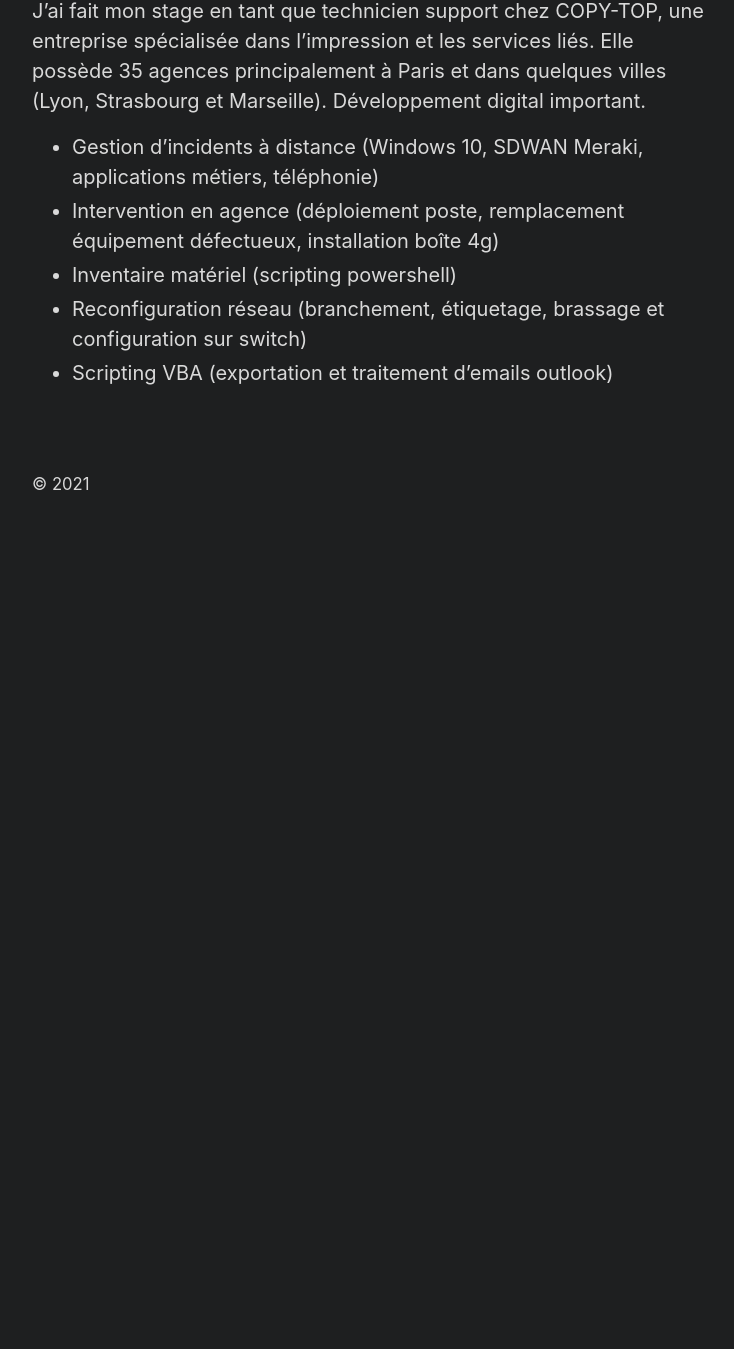
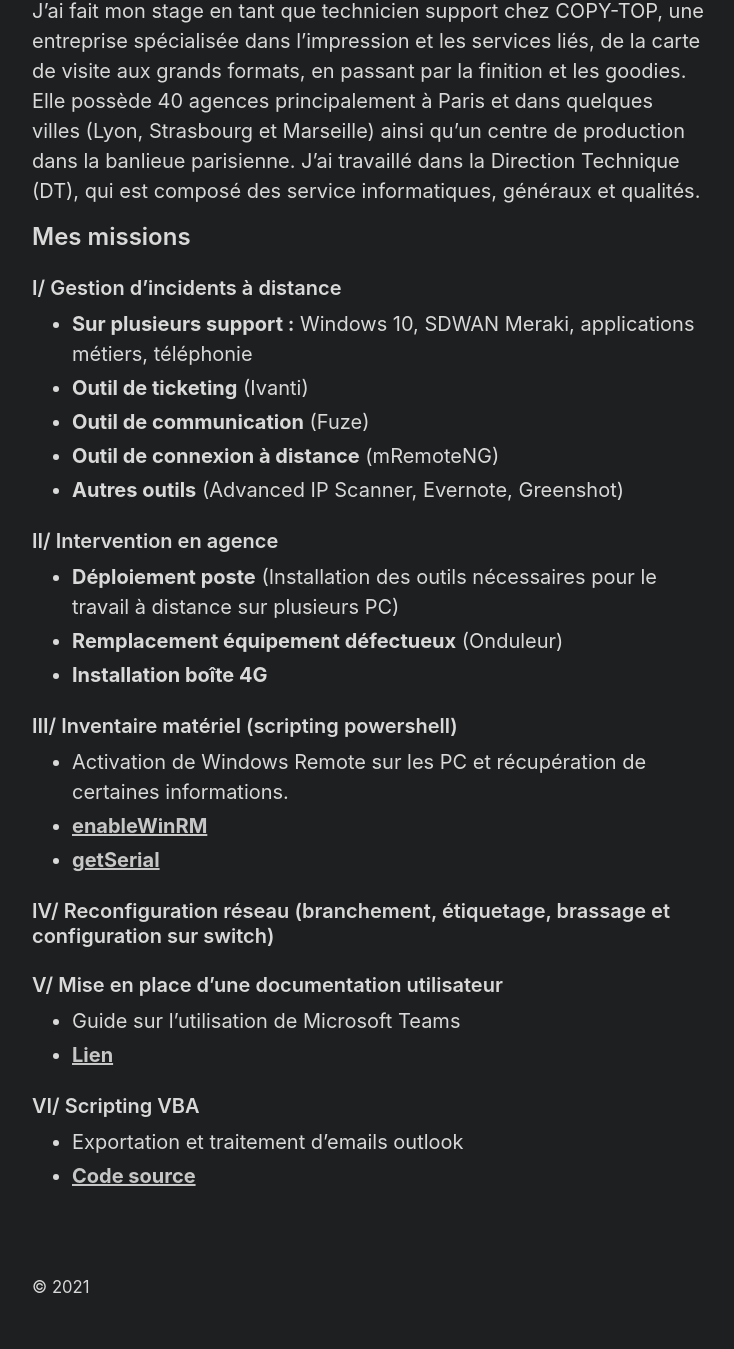
Before and after one commit to arthur-nechab/portfolio, a Jekyll site: the page built from stage.md, in a window 1280 px wide. Shown: the part 543-1892 px from the top of the page, without its empty margins (272-1006 px from the left). Built offline with Jekyll 4.4.1, drawn with Linux system fonts in a browser that asks for light colours; before the commit the page ends 1089 px from its top, so only the background shows below that.

Commit message:
Update stage.md

```diff
--- a/stage.md
+++ b/stage.md
@@ -6,12 +6,35 @@
 
 ![copytop](https://i.imgur.com/lSnvyPV.png)
 
-J'ai fait mon stage en tant que technicien support chez COPY-TOP, une entreprise spécialisée dans l'impression et les services liés.
-Elle possède 35 agences principalement à Paris et dans quelques villes (Lyon, Strasbourg et Marseille).
-Développement digital important.
+J'ai fait mon stage en tant que technicien support chez COPY-TOP, une entreprise spécialisée dans l'impression et les services liés, de la carte de visite aux grands formats, en passant par la finition et les goodies.
+Elle possède 40 agences principalement à Paris et dans quelques villes (Lyon, Strasbourg et Marseille) ainsi qu'un centre de production dans la banlieue parisienne.
+J'ai travaillé dans la Direction Technique (DT), qui est composé des service informatiques, généraux et qualités.
 
-- Gestion d’incidents à distance (Windows 10, SDWAN Meraki, applications métiers, téléphonie)
-- Intervention en agence (déploiement poste, remplacement équipement défectueux, installation boîte 4g)
-- Inventaire matériel (scripting powershell)
-- Reconfiguration réseau (branchement, étiquetage, brassage et configuration sur switch)
-- Scripting VBA (exportation et traitement d’emails outlook)
+## Mes missions
+
+### I/ Gestion d’incidents à distance
+- **Sur plusieurs support :** Windows 10, SDWAN Meraki, applications métiers, téléphonie
+- **Outil de ticketing** (Ivanti)
+- **Outil de communication** (Fuze)
+- **Outil de connexion à distance** (mRemoteNG)
+- **Autres outils** (Advanced IP Scanner, Evernote, Greenshot)
+
+### II/ Intervention en agence
+- **Déploiement poste** (Installation des outils nécessaires pour le travail à distance sur plusieurs PC)
+- **Remplacement équipement défectueux** (Onduleur)
+- **Installation boîte 4G**
+
+### III/ Inventaire matériel (scripting powershell)
+- Activation de Windows Remote sur les PC et récupération de certaines informations.
+- [**enableWinRM**](https://doc.arthur-nechab.fr/powershell/enableWinRM.html)
+- [**getSerial**](https://doc.arthur-nechab.fr/powershell/getSerial.html)
+
+### IV/ Reconfiguration réseau (branchement, étiquetage, brassage et configuration sur switch)
+
+### V/ Mise en place d'une documentation utilisateur
+- Guide sur l'utilisation de Microsoft Teams
+- [**Lien**](https://drive.google.com/file/d/114DIX71ec9tkZBdUmI3g8XWLODGSmLg1/view?usp=sharing)
+
+### VI/ Scripting VBA
+- Exportation et traitement d’emails outlook
+- [**Code source**](#)
```
